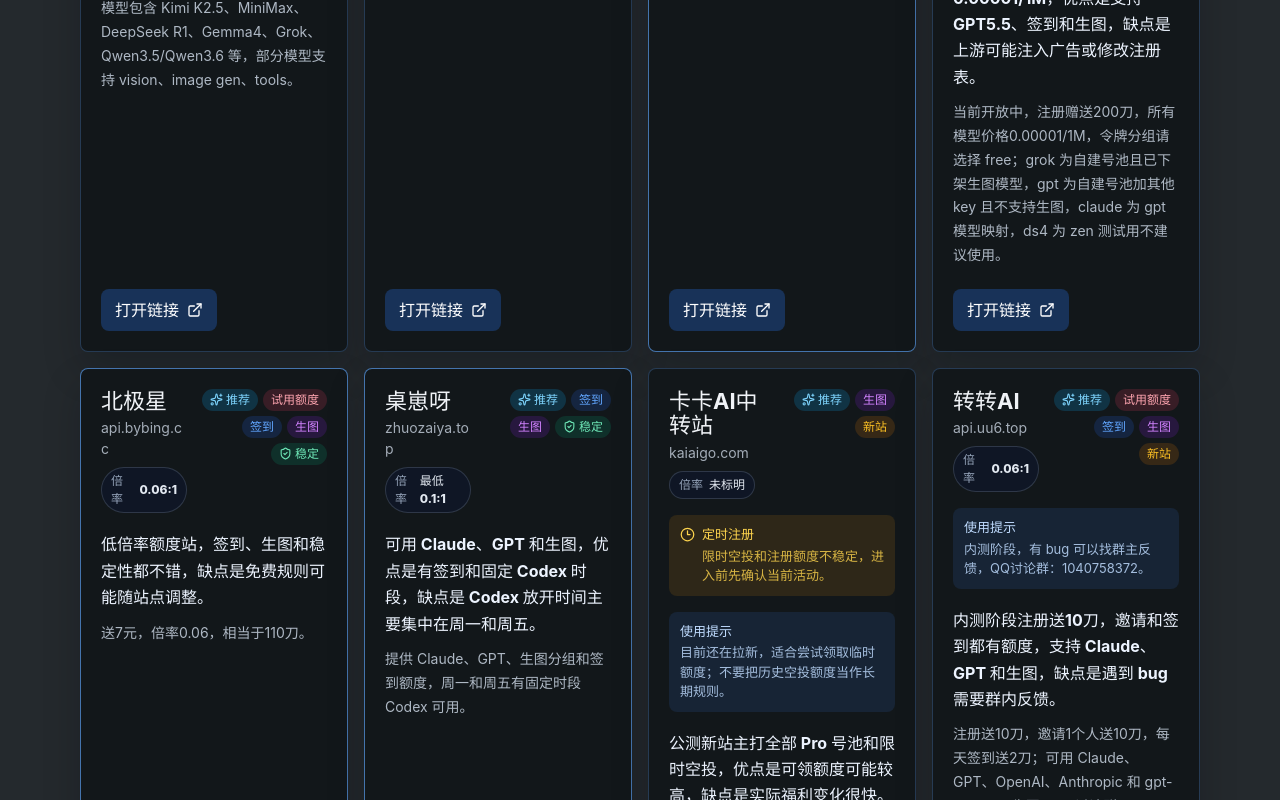
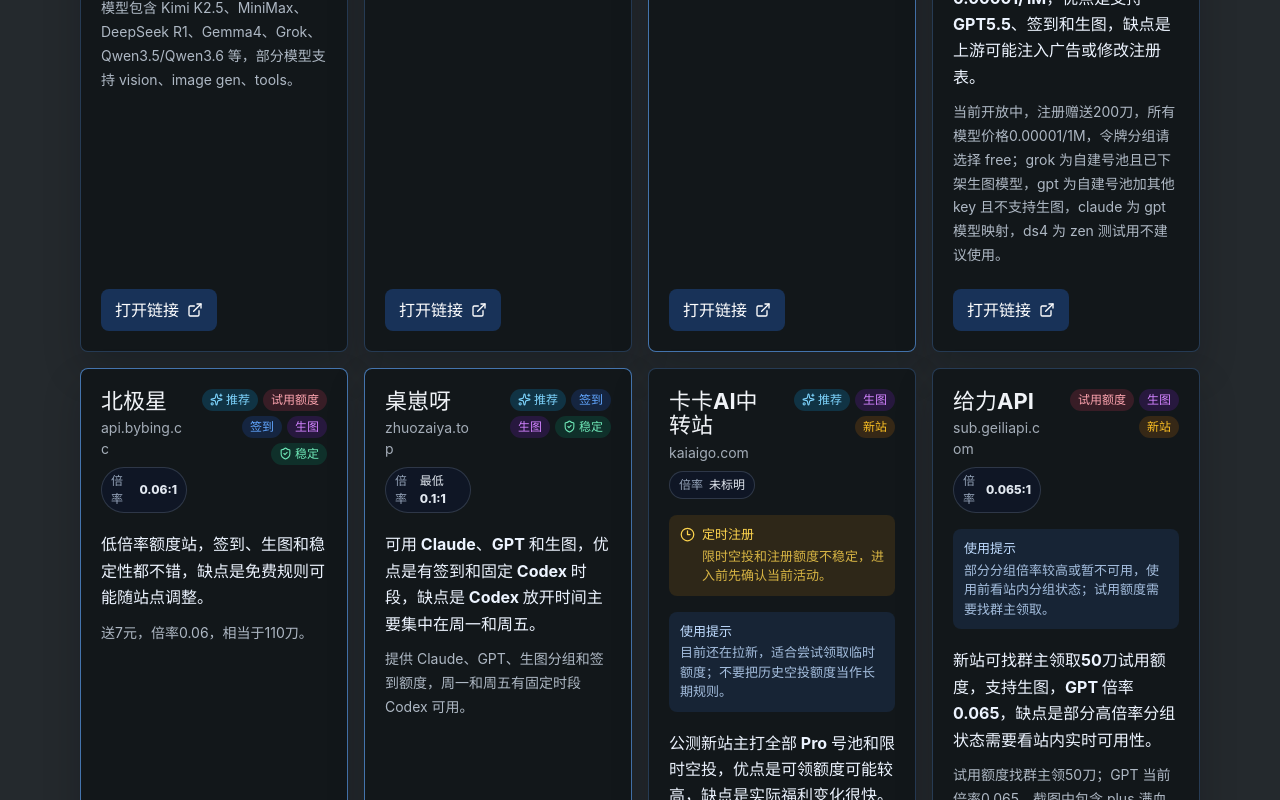
Before and after one commit to guoxueziliao/dengdeng-public-nav, a React (Vite) app: page / in a window 1280 px wide. Shown: the part 2000-2800 px from the top of the page. Built offline with nearby package versions, Linux system fonts and the light colour scheme.

Commit message:
Add Geili API listing

```diff
--- a/src/data/sites.ts
+++ b/src/data/sites.ts
@@ -181,6 +181,19 @@
       title: '限时空投新站',
       note: '公测期福利变化快，注册基础额度和空投额度以当前页面为准。',
     },
+  },
+  {
+    name: '给力API',
+    domain: 'sub.geiliapi.com',
+    url: 'https://sub.geiliapi.com/',
+    summary: '新站可找群主领取50刀试用额度，支持生图，GPT 倍率0.065，缺点是部分高倍率分组状态需要看站内实时可用性。',
+    description: '试用额度找群主领50刀；GPT 当前倍率0.065，截图中包含 plus 满血号池、GPT Image 2、CC-Kiro、CC-反重力 opus4.6，以及暂不可用的 CC-Google Vertex 渠道。',
+    usdQuotaCost: '0.065:1',
+    dengdengSays: '已经领取到了50刀。',
+    tags: ['试用额度', '生图', '新站'],
+    kind: 'normal',
+    priority: 89,
+    usageNote: '部分分组倍率较高或暂不可用，使用前看站内分组状态；试用额度需要找群主领取。',
   },
   {
     name: '次元工坊',
```
